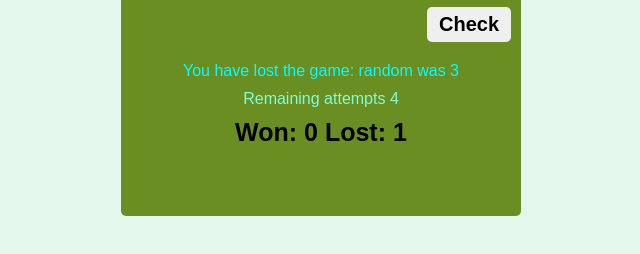
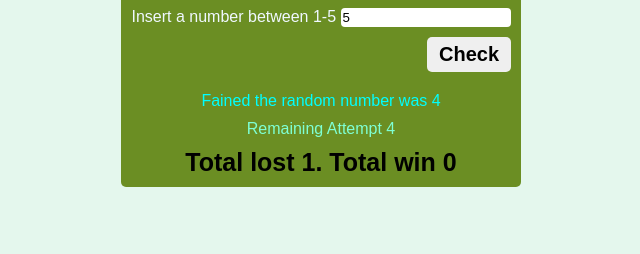
Before and after one commit to anowar-dev/jsLearning, a plain HTML site: page gessingGame/index.html in a window 1280 px wide. Both pictures are taken after typing "5" into the empty fields and a click on the button "Check". Shown: the part 334-588 px from the top of the page, without its empty margins (319-959 px from the left). Drawn offline with Linux system fonts and the light colour scheme.

Commit message:
Guessing Game rechecked done

```diff
--- a/gessingGame/script.js
+++ b/gessingGame/script.js
@@ -1,62 +1,62 @@
-// Initialization some values
+// initial values
 let totalLimit = 5;
-let totalwon = 0;
+let attempt = 0;
+let totalWon = 0;
 let totalLost = 0;
-let attempt = 0;
 
+// finding elements
+const form = document.querySelector('form');
+const guestNumber = document.querySelector('input');
+const check = document.querySelector('#button');
+const result = document.querySelector('.resultText');
+const remaing = document.querySelector('.remaing');
+const lostWon = document.createElement('p');
+const final = document.createElement('p');
 
-// Find elements
-
-let cardBody = document.querySelector('.card-body');
-let form = document.querySelector('form');
-let input = form.querySelector('#input');
-let btn = form.querySelector('#button');
-let resultText = document.querySelector('.resultText');
-let remaing = document.querySelector('.remaing');
-let lostwonMassage = document.createElement('p');
-let wonMassage = document.createElement('p');
-
+// add event listener
 form.addEventListener('submit', function(event){
     event.preventDefault();
-    checkResult(input.value);
+    checkResult(Number(guestNumber.value));
     attempt ++;
-    remaing.innerHTML = `Remaining attempts ${totalLimit-attempt}`;
-    if(attempt >= 5){
-        input.disabled = true;
-        btn.disabled = true;
-        resultText.innerHTML = 'The game is over';
-        if(totalLost < totalwon){
-            wonMassage.innerHTML = 'Congratulation! you are winner';
-            wonMassage.classList.add('leargetext');
-            cardBody.appendChild(wonMassage);
+    if(attempt >=5){
+        guestNumber.disabled = true;
+        check.disabled = true;
+        result.innerHTML = 'Teh game is over';
+        if(totalLost > totalWon){
+            final.classList.add('leargetext');
+            final.innerHTML = 'You are the Faileour';
+            form.appendChild(final);
         }
         else{
-            wonMassage.innerHTML = 'You are the failour';
-            wonMassage.classList.add('leargetext');
-            cardBody.appendChild(wonMassage);
+            final.classList.add('leargetext');
+            final.innerHTML = 'Conngratulation! you are won the game';
+            form.appendChild(final);
         }
     }
     else{
-        input.disabled = false;
-        btn.disabled = false;
+        guestNumber.disabled = false;
+        check.disabled = false;
     }
+    let remaingAttempt = totalLimit-attempt;
+    remaing.innerHTML = `Remaining Attempt ${remaingAttempt}`;
 });
 
-function checkResult(input){
-    let random = getRandomNumber(5);
-    if(input == random){
-        resultText.innerHTML = `You have won the game`;
-        totalwon ++;
+function randomGenerator (limit){
+    return Math.floor(Math.random()*limit)+1;
+}
+
+function checkResult (guestNumber){
+    let generatedRandom = randomGenerator(5);
+    if(guestNumber == generatedRandom){
+        result.innerHTML = 'You are won';
+        totalWon++;
     }
     else{
-        resultText.innerHTML = `You have lost the game: random was ${random}`;
+        result.innerHTML = `Fained the random number was ${generatedRandom}`;
         totalLost ++;
     }
-    lostwonMassage.innerHTML = `Won: ${totalwon} Lost: ${totalLost}`;
-    lostwonMassage.classList.add('leargetext');
-    cardBody.appendChild(lostwonMassage);
+
+    lostWon.classList.add('leargetext');
+    lostWon.innerHTML = `Total lost ${totalLost}. Total win ${totalWon}`;
+    form.appendChild(lostWon);
 }
-
-function getRandomNumber(limit){
-    return Math.floor(Math.random()*limit)+1;
-}
--- a/gessingGame/style.css
+++ b/gessingGame/style.css
@@ -16,7 +16,7 @@
 }
 .container .card{
     width: 400px;
-    height: 300px;
+    height: fit-content;
     background: olivedrab;
     border-radius: 5px;
     text-align: center;
```
